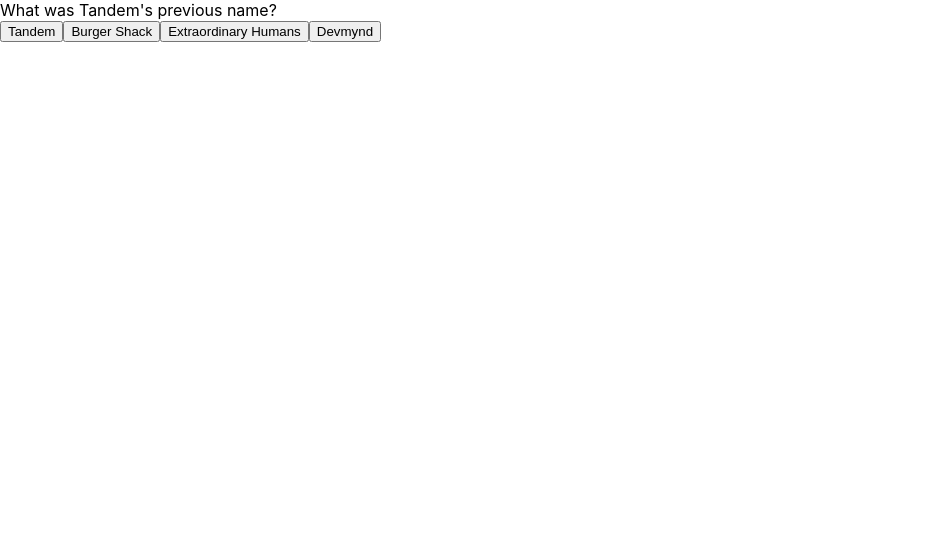
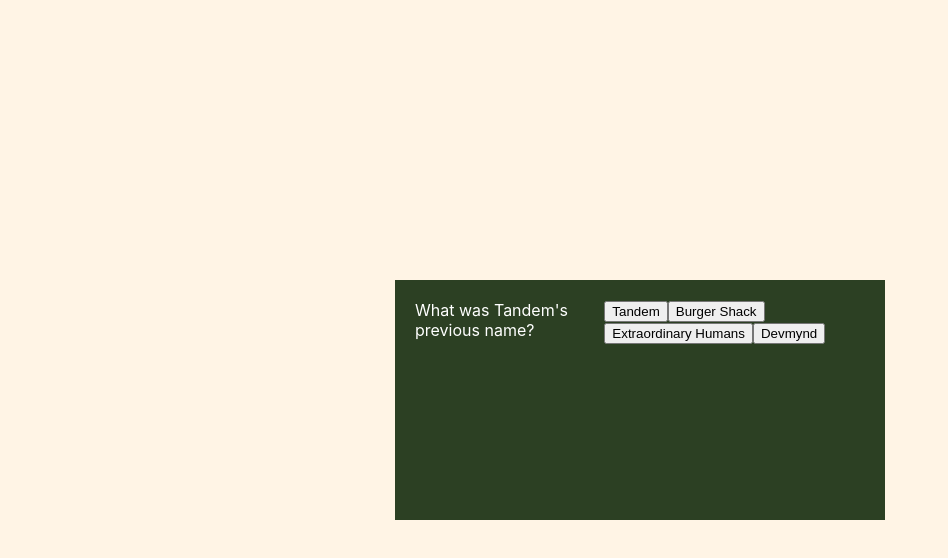
Before and after one commit to jackrein/TandemTrivia, a React (Create React App) app: page / in a window 1280 px wide. Shown: the top 558 px of the page, without its empty margins (0-948 px from the left). Built offline with nearby package versions, Linux system fonts and the light colour scheme.

Commit message:
Add basic qCard styling w/Tandem colors

```diff
--- a/src/index.css
+++ b/src/index.css
@@ -5,4 +5,23 @@
     sans-serif;
   -webkit-font-smoothing: antialiased;
   -moz-osx-font-smoothing: grayscale;
+  color: #ffffff;
+  background-color: #fff4e5;
+  display: flex;
+  justify-content: center;
+  align-items: center;
+  min-height: 100vh;
 }
+
+.app {
+  background-color: #2c4023;
+  width: 450px;
+  min-height: 200px;
+  height: min-content;
+  padding: 20px;
+  display: flex;
+}
+
+button {
+  color: black;
+}
```
